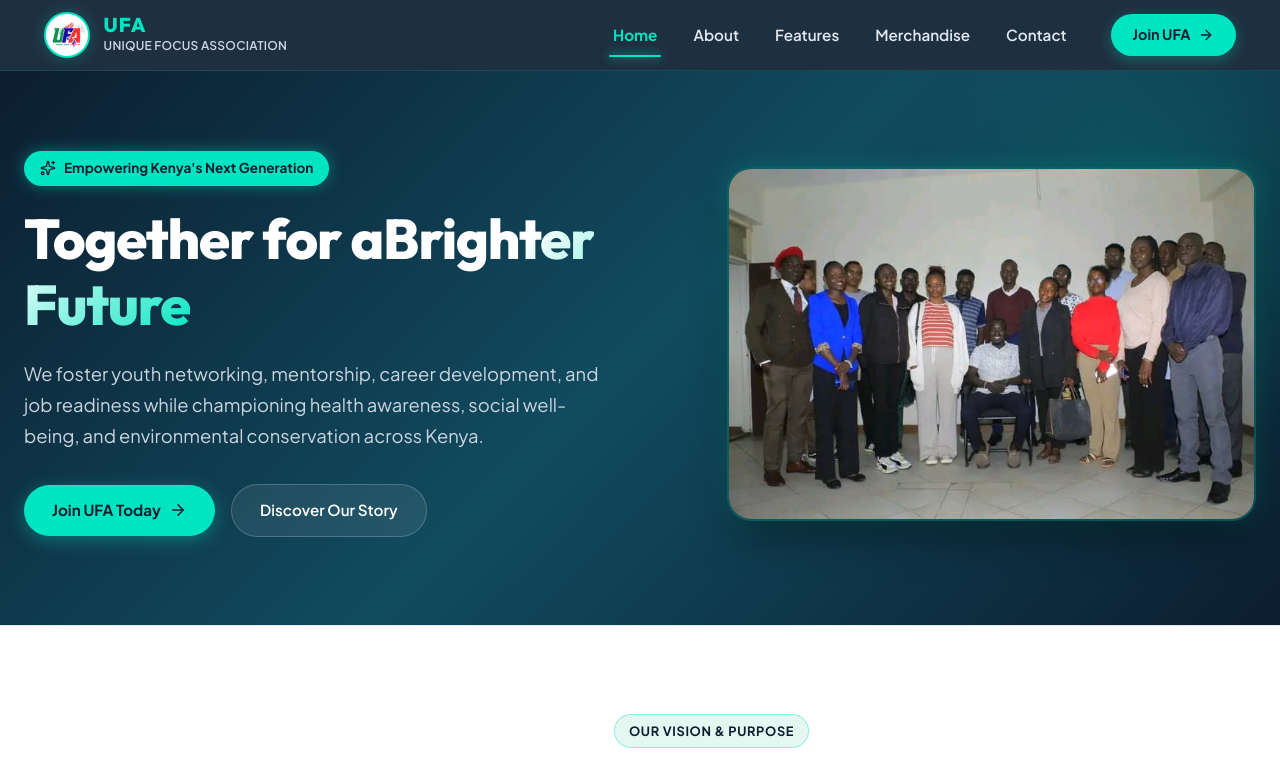
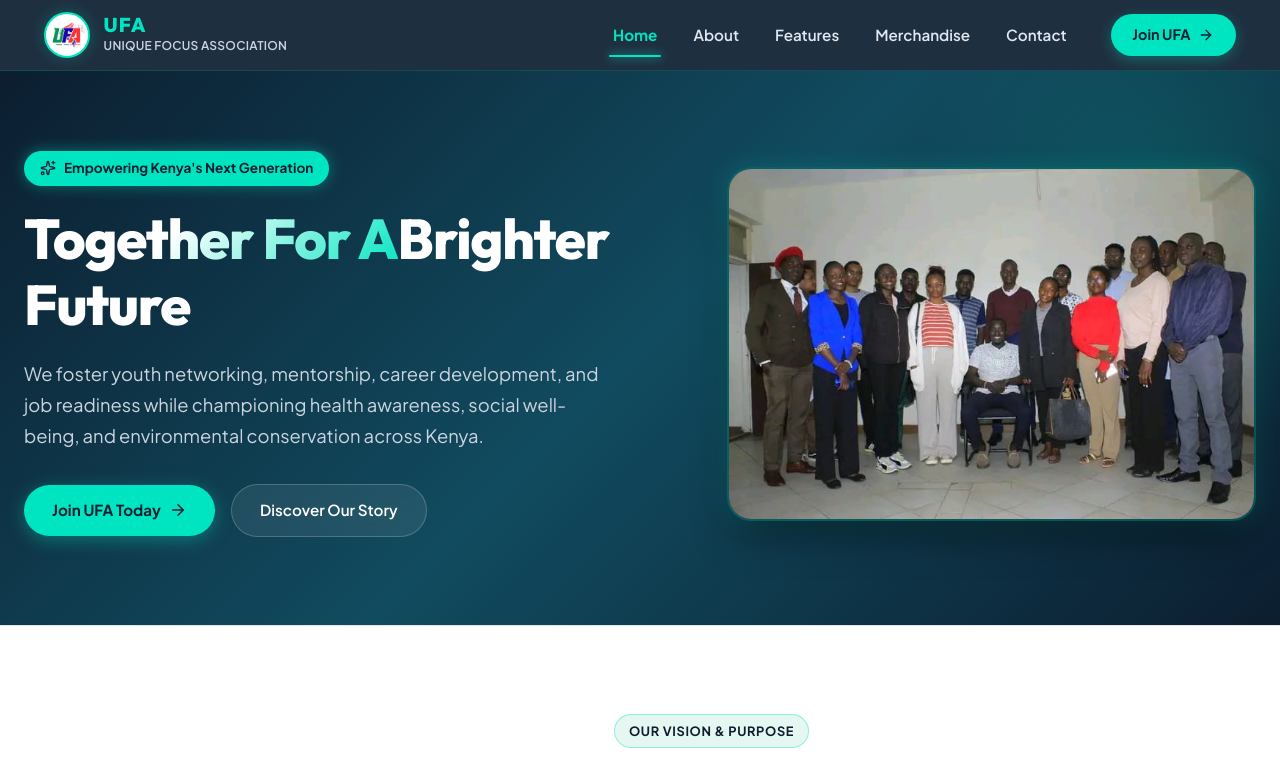
Before and after one commit to Amos-Theuri/UFA, a React (Vite) app: page / in a window 1280 px wide. Shown: the top 769 px of the page. Built offline with nearby package versions, Linux system fonts and the light colour scheme.

Commit message:
modify slogan

```diff
--- a/src/Pages/Home.jsx
+++ b/src/Pages/Home.jsx
@@ -26,8 +26,8 @@ export default function Home() {
               <span>Empowering Kenya's Next Generation</span>
             </div>
             <h1>
-              Together for a
-              <span className="gradient-text">Brighter Future</span>
+              <span className="gradient-text">Together For A</span>Brighter
+              Future
             </h1>
             <p>
               We foster youth networking, mentorship, career development, and
```
